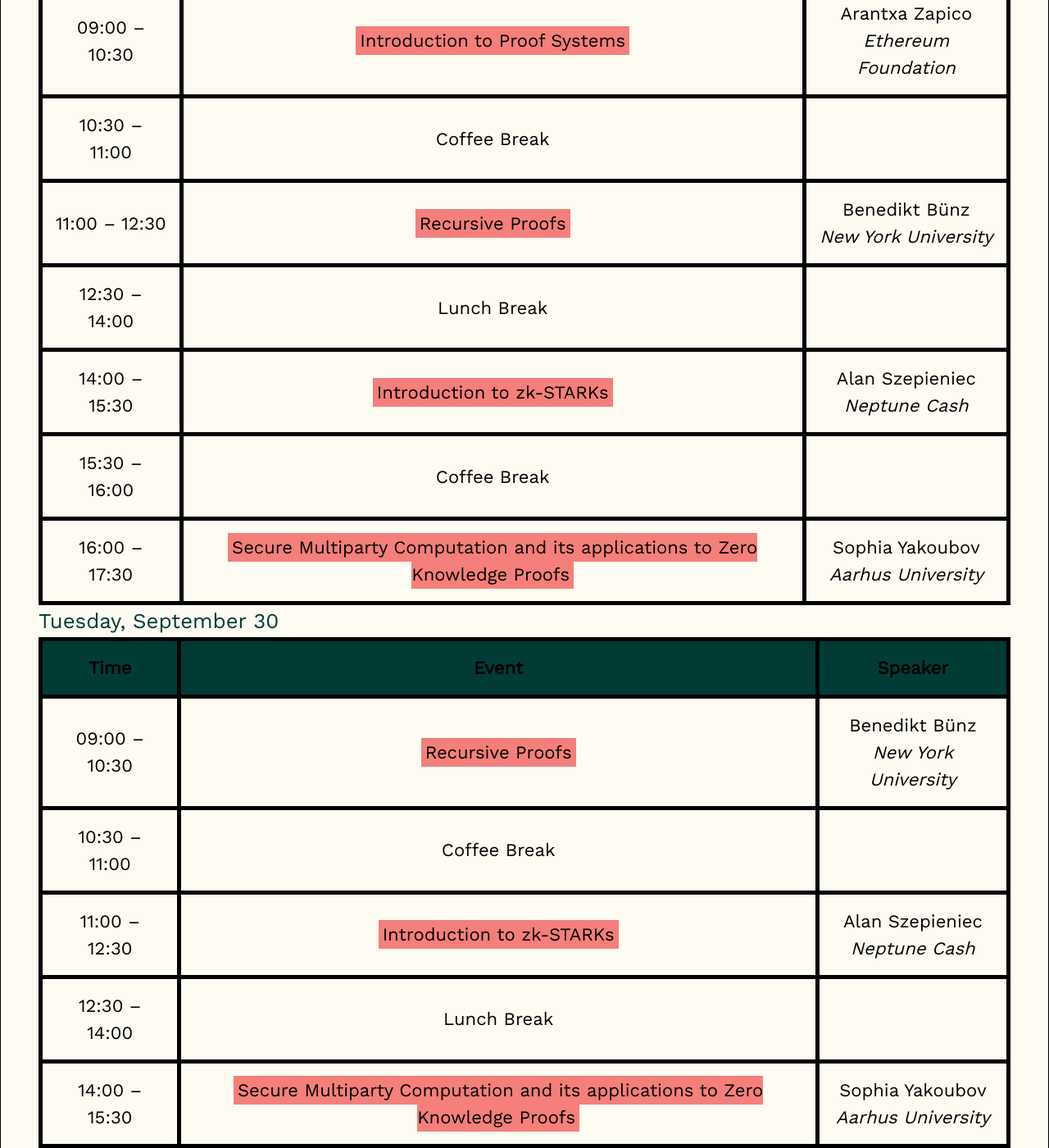
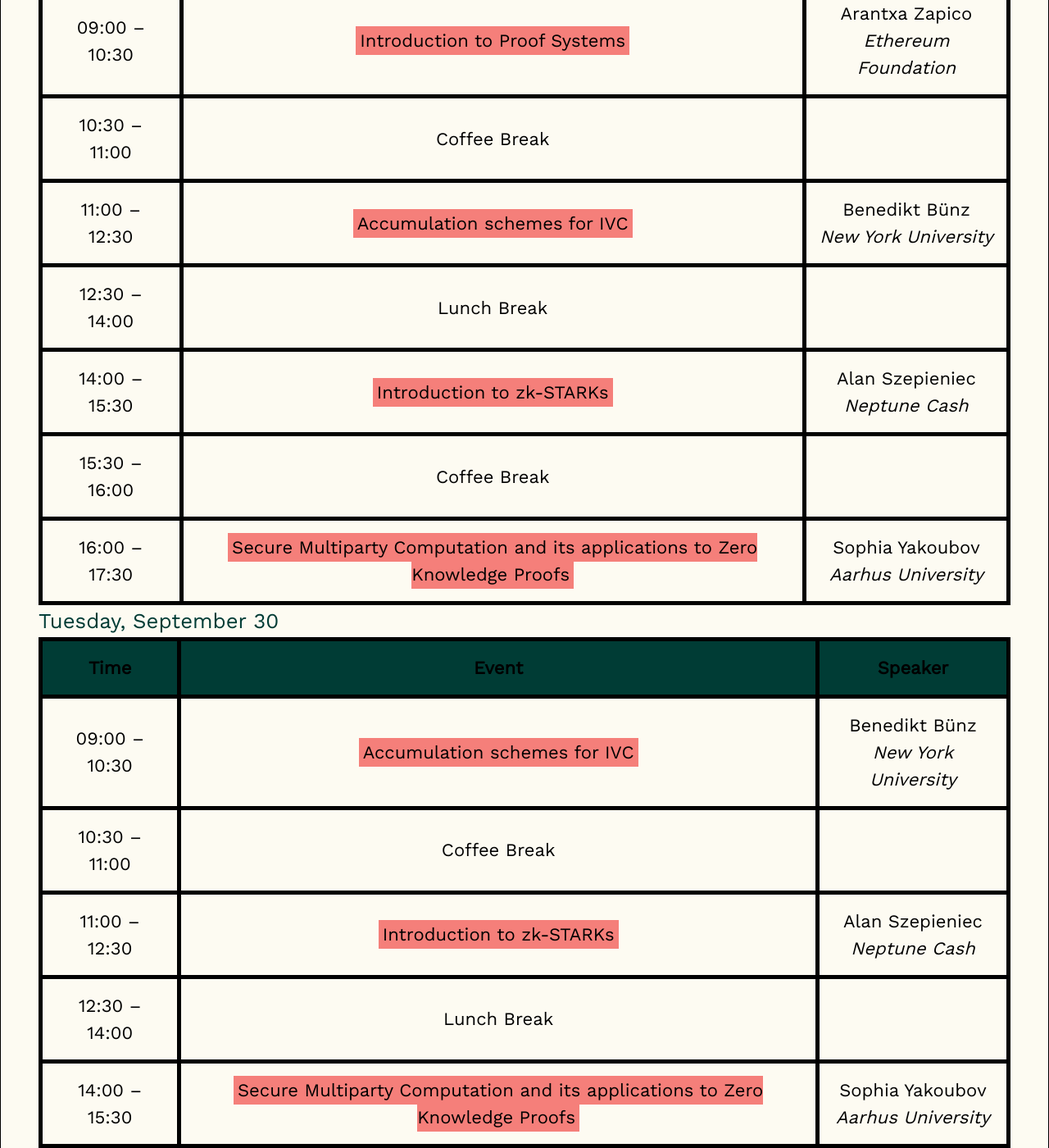
Before and after one commit to claucece/ascrypto, a Jekyll site: the page built from 2025.html, in a window 1280 px wide and 1400 px high, scrolled down 1526 px. Shown: the whole window at 82% size. Built offline with Jekyll 4.4.1, drawn with Linux system fonts in a browser that asks for light colours.

Commit message:
benedikt's talk

```diff
--- a/2025.html
+++ b/2025.html
@@ -78,7 +78,7 @@ tags: menu
 				<tr><td>10:30 – 11:00</td><td>Coffee Break</td><td></td></tr>
 				<tr>
 					<td>11:00 – 12:30</td>
-					<td><a href="../slides/benedikt-talk.pdf" target="_blank">Recursive Proofs</a></td>
+					<td><a href="../slides/benedikt-talk.pdf" target="_blank">Accumulation schemes for IVC</a></td>
 					<td>Benedikt Bünz<br><em>New York University</em></td>
 				</tr>
 				<tr><td>12:30 – 14:00</td><td>Lunch Break</td><td></td></tr>
@@ -110,7 +110,7 @@ tags: menu
 				<tbody>
 				<tr>
 					<td>09:00 – 10:30</td>
-					<td><a href="../slides/benedikt-talk.pdf" target="_blank">Recursive Proofs</a></td>
+					<td><a href="../slides/benedikt-talk.pdf" target="_blank">Accumulation schemes for IVC</a></td>
 					<td>Benedikt Bünz<br><em>New York University</em></td>
 				</tr>
 				<tr><td>10:30 – 11:00</td><td>Coffee Break</td><td></td></tr>
```
